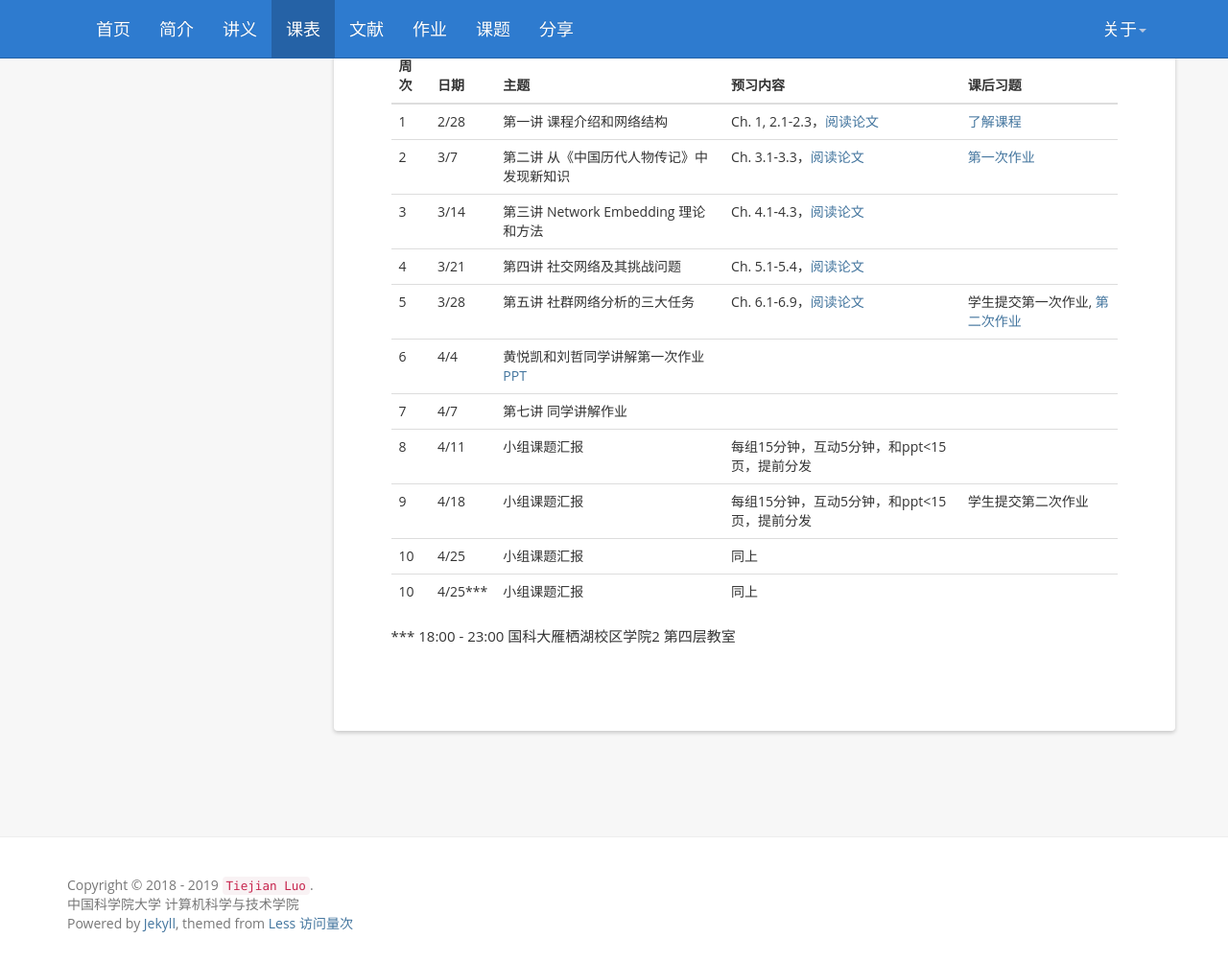
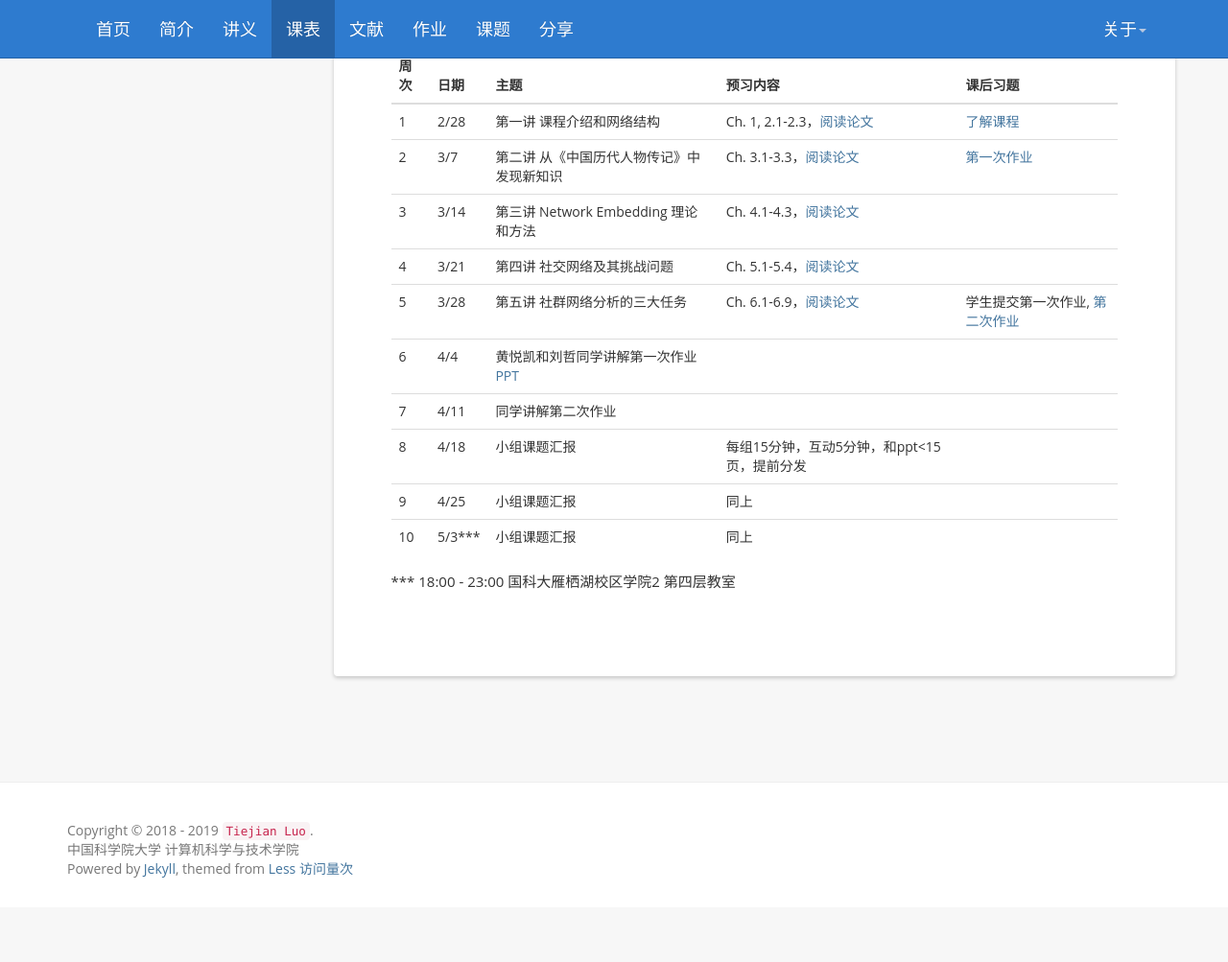
Before and after one commit to tjluo-ucas/ns, a Jekyll site: the page built from _posts/2019-02-09-schedule.md, in a window 1280 px wide and 1003 px high. Shown: the whole window at 96% size. Built offline with Jekyll 4.4.1, drawn with Linux system fonts in a browser that asks for light colours; comment, search, counter and statistics services are not loaded.

Commit message:
Update 2019-02-09-schedule.md

```diff
--- a/_posts/2019-02-09-schedule.md
+++ b/_posts/2019-02-09-schedule.md
@@ -15,11 +15,10 @@ permalink: /schedule/
 4 |3/21|第四讲 社交网络及其挑战问题|Ch. 5.1-5.4，[阅读论文](https://tjluo-ucas.github.io/ns/books/#lecture-4)|
 5 |3/28|第五讲 社群网络分析的三大任务|Ch. 6.1-6.9，[阅读论文](https://tjluo-ucas.github.io/ns/books/#lecture-5)|学生提交第一次作业, [第二次作业](https://tjluo-ucas.github.io/ns/assignment/#a2)
 6 |4/4|黄悦凯和刘哲同学讲解第一次作业[PPT](/ns/docs/homework01wyk-lz.pptx)|  |
-7 |4/7|第七讲 同学讲解作业|  |
-8 |4/11|小组课题汇报|每组15分钟，互动5分钟，和ppt<15页，提前分发|
-9 |4/18|小组课题汇报|每组15分钟，互动5分钟，和ppt<15页，提前分发|学生提交第二次作业
-10|4/25|小组课题汇报|同上|
-10|4/25***|小组课题汇报|同上|
+7 |4/11|同学讲解第二次作业[]()|  |
+8 |4/18|小组课题汇报[]()|每组15分钟，互动5分钟，和ppt<15页，提前分发|
+9 |4/25|小组课题汇报[]()|同上|
+10|5/3***|小组课题汇报[]()|同上|
 
 
 #### *** 18:00 - 23:00 国科大雁栖湖校区学院2 第四层教室
```
